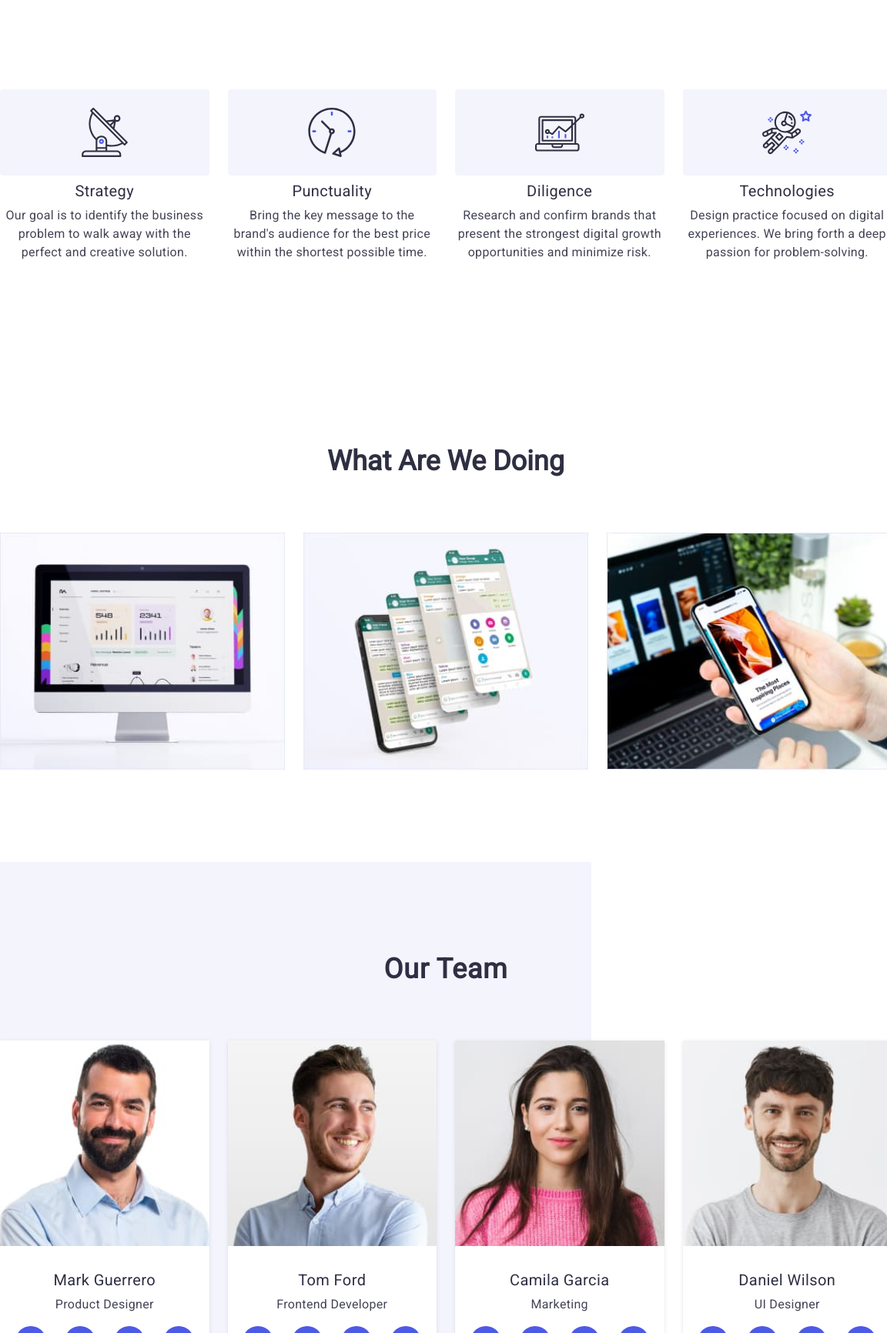
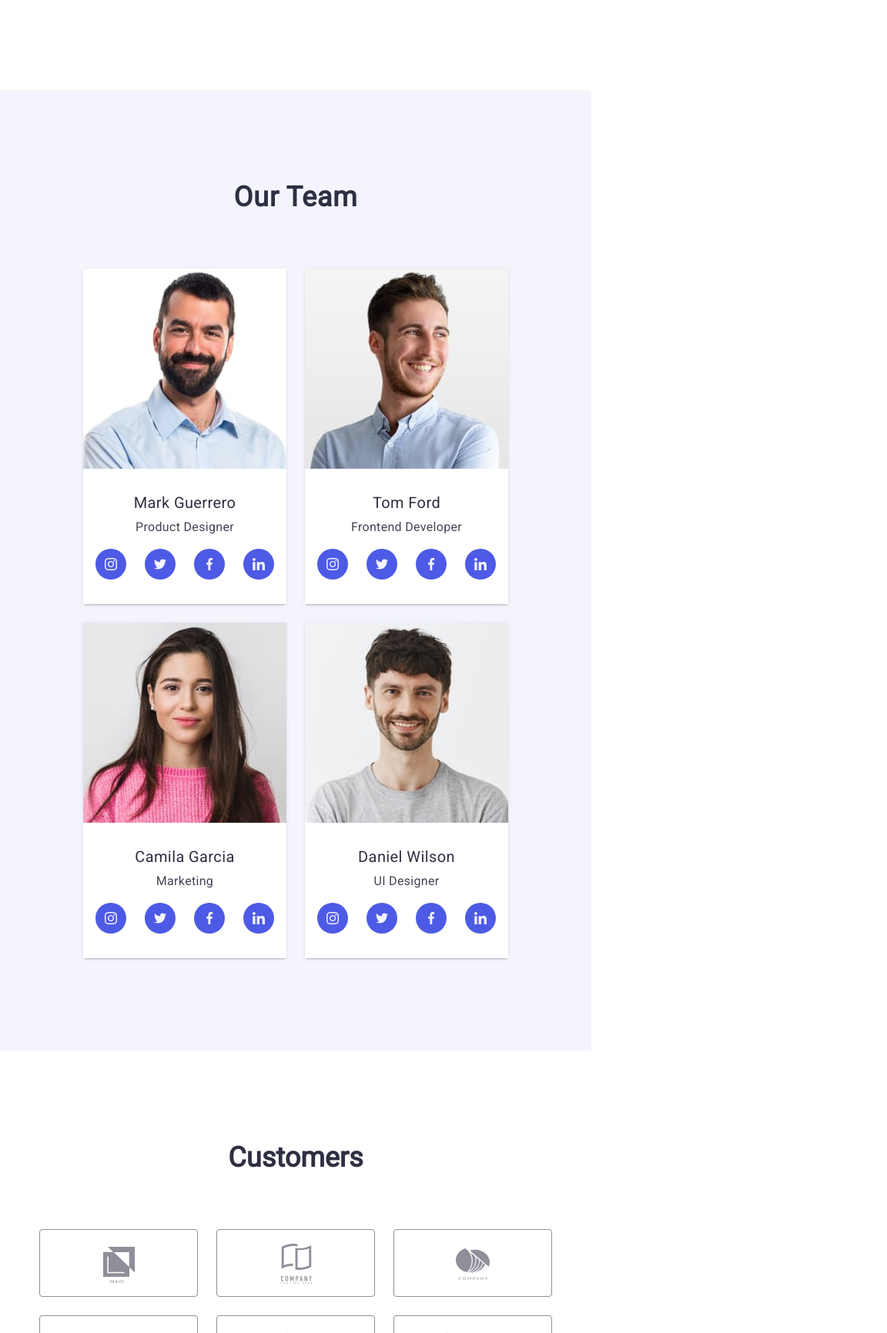
Before and after one commit to BotInterpreters/goit-markup-hw-07, a plain HTML site: page index.html in a window 768 px wide. Shown: the part 1068-2800 px from the top of the page at 77% size, 1152 px wide, since content can reach past the window. Drawn offline with nearby package versions, Linux system fonts and the light colour scheme.

Commit message:
tablet responsiveness

```diff
--- a/css/styles.css
+++ b/css/styles.css
@@ -61,6 +61,15 @@ header {
     color: #2e2f42
 }
 
+.services-list {
+    list-style: none;
+    font-weight: 500;
+    display: flex;
+    gap: 24px;
+    flex-wrap: wrap;
+}
+
+
 .list {
     list-style: none;
     font-weight: 500;
@@ -106,10 +115,11 @@ header {
 .container {
     width: 1158px;
     margin: 0 auto;
-    /* padding: 0 15px 0 15px */
+    padding: 0 15px 0 15px
 }
 
 .nav-container {
+    width: 100%;
     display: flex;
     justify-content: space-between;
     box-shadow: 0px 2px 1px rgba (46, 47, 66, 0.08), 0px 1px 1px rgba(46, 47, 66, 0.16), 0px 1px 6px rgba (46, 47, 66, 0.08);
@@ -782,6 +792,15 @@ header {
     margin-bottom: 16px;
 }
 
+.section-text-team{
+    font-size: 16px;
+    line-height: 1.5;
+    letter-spacing: 0.02em;
+    color: #434455;
+    text-decoration: none;
+    text-align: center;
+}
+
 .comment-text-area {
     width: 100%;
     height: 120px;
@@ -893,7 +912,104 @@ header {
 /* Media Queries */
 
 /* For Tablet View */
-@media screen and (min-device-width: 540px) and (max-device-width: 1024px) {}
+@media screen and (min-device-width: 540px) and (max-device-width: 1024px) {
+
+    .page-header {
+        display: none;
+    }
+
+    .menu {
+        display: none;
+    }
+
+    .menu-container {
+        display: none;
+    }
+
+    .container {
+        max-width: 100%;
+    }
+
+    .text-header {
+        text-align: center;
+        margin: 0 1rem;
+        max-width: 100%;
+    }
+
+    .section-header {
+        text-align: left;
+        font-size: 36px;
+        font-weight: 700;
+        line-height: 40px;
+    }
+
+    .section-text {
+        text-align: left;
+        font-size: 16px;
+        line-height: 24px;
+        font-weight: 500;
+
+    }
+
+    .services-list {
+        justify-content: center;
+    }
+
+    .services-item {
+        width: calc((100% - 3 * 24px) / 2);
+    }
+
+    .address-links {
+        flex-wrap: wrap;
+        flex-direction: column;
+        gap: 0px;
+        /* margin-right: 25px; */
+    }
+
+    .icon-container {
+        display: none;
+    }
+
+    .services-section {
+        padding: 0;
+        display: flex;
+        flex-wrap: wrap;
+    }
+
+    .gallery-section {
+        display: none;
+    }
+
+    .list {
+        justify-content: center;
+    }
+
+    .team-item {
+        width: auto;
+    }
+
+    .customer-list {
+        flex-wrap: wrap;
+        justify-content: center;
+    }
+
+    .customer-list-item {
+        width: calc((100% - 120px) / 3);
+    }
+
+    .footer-container {
+        flex-wrap: wrap;
+    }
+
+    .footer-container {
+        flex-wrap: wrap;
+        padding: 0 3.5rem;
+    }
+
+    .footer-details {
+        margin-right: 0;
+    }
+}
 
 /* For Mobile Portrait View */
 @media screen and (max-device-width: 480px) and (orientation: portrait) {
@@ -904,7 +1020,7 @@ header {
 
     .menu {
         display: none;
-      }
+    }
 
     .container {
         max-width: 100%;
@@ -927,7 +1043,7 @@ header {
 
     .mobile-link:hover,
     .mobile-link:active {
-        color:var(--modal-checkbox-background);
+        color: var(--modal-checkbox-background);
     }
 
     .menu-toggle:hover,
@@ -998,7 +1114,7 @@ header {
         line-height: 40px;
     }
 
-    .address-links-mobile-email{
+    .address-links-mobile-email {
         color: #434455;
         font-size: 20px;
         font-weight: 500;
@@ -1108,7 +1224,7 @@ header {
         list-style: none;
     }
 
-    .team-header{
+    .team-header {
         font-size: 20px;
         font-weight: 600;
         line-height: 24px;
@@ -1127,10 +1243,8 @@ header {
 }
 
 /* For phoetablet Portrait View */
-@media screen and (min-device-width: 481px) and (max-device-width: 767px) and (orientation: portrait) {
+@media screen and (min-device-width: 481px) and (max-device-width: 767px) and (orientation: portrait) {}
 
-
-}
 /* For Mobile Landscape View */
 @media screen and (max-device-width: 640px) and (orientation: landscape) {}
 
@@ -1154,7 +1268,7 @@ header {
 
     .menu {
         display: none;
-      }
+    }
 
     .menu-container {
         display: none;
--- a/index.html
+++ b/index.html
@@ -197,7 +197,7 @@
       <section class="services-section">
         <div class="services-container container">
           <h2 class="visually-hidden">What are we doing</h2>
-          <ul class="list">
+          <ul class="services-list">
             <li class="services-item">
               <div class="icon-container">
                 <svg width="64" height="64">
@@ -288,7 +288,7 @@
               <img src="./images/img-1.jpg" alt="Mark Guerrero" width="264" />
               <div class="team-details container">
                 <h3 class="team-header">Mark Guerrero</h3>
-                <p class="section-text">Product Designer</p>
+                <p class="section-text-team">Product Designer</p>
                 <ul class="social-icons">
                   <!-- Instagram -->
                   <li class="social-media-items">
@@ -330,7 +330,7 @@
               <img src="./images/img-2.jpg" alt="Tom Ford" width="264" />
               <div class="team-details container">
                 <h3 class="team-header">Tom Ford</h3>
-                <p class="section-text">Frontend Developer</p>
+                <p class="section-text-team">Frontend Developer</p>
                 <ul class="social-icons">
                   <!-- Instagram -->
                   <li class="social-media-items">
@@ -371,7 +371,7 @@
               <img src="./images/img-3.jpg" alt="Camila Garcia" width="264" />
               <div class="team-details container">
                 <h3 class="team-header">Camila Garcia</h3>
-                <p class="section-text">Marketing</p>
+                <p class="section-text-team">Marketing</p>
                 <ul class="social-icons">
                   <!-- Instagram -->
                   <li class="social-media-items">
@@ -412,7 +412,7 @@
               <img src="./images/img-4.jpg" alt="Daniel Wilson" width="264" />
               <div class="team-details container">
                 <h3 class="team-header">Daniel Wilson</h3>
-                <p class="section-text">UI Designer</p>
+                <p class="section-text-team">UI Designer</p>
                 <ul class="social-icons">
                   <!-- Instagram -->
                   <li class="social-media-items">
```
